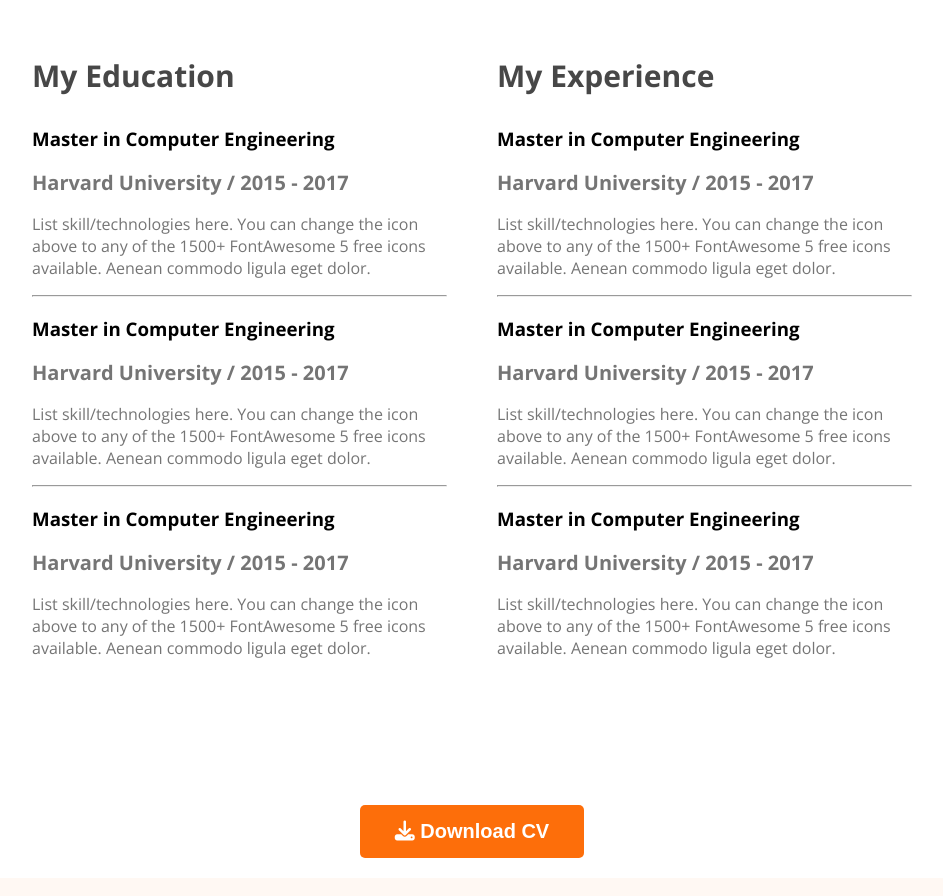
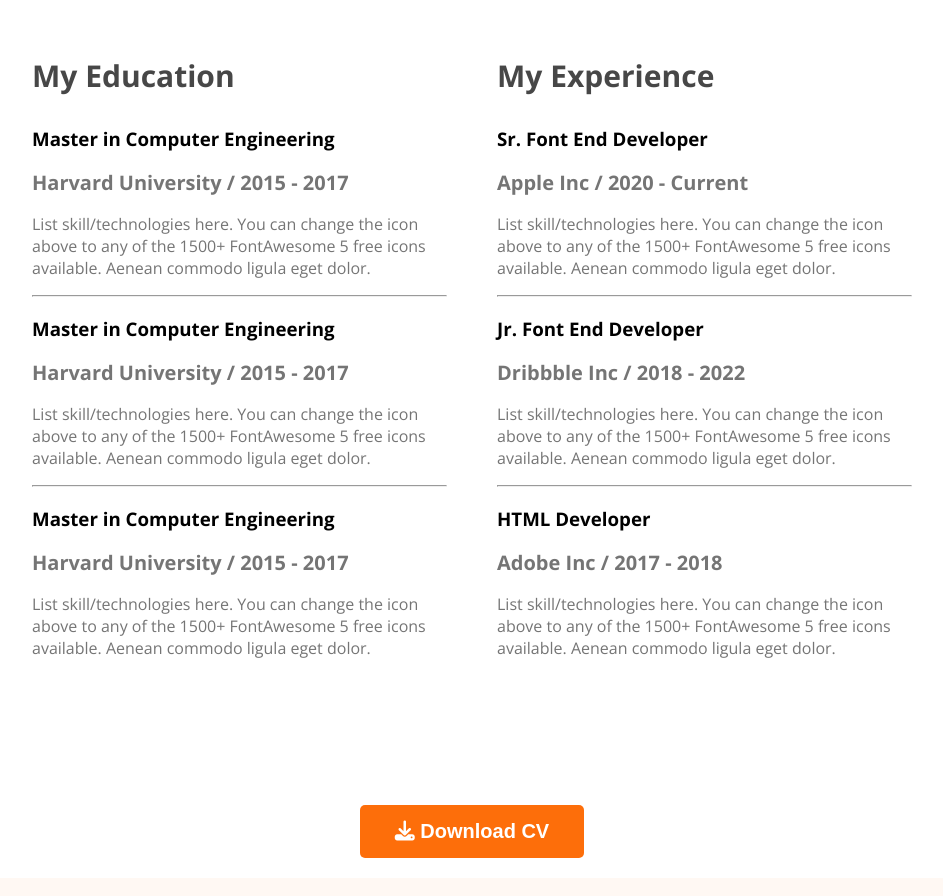
Before and after one commit to Azad1036/my-first-portfolio-website, a plain HTML site: page index.html in a window 1280 px wide. Shown: the part 2700-3596 px from the top of the page, without its empty margins (168-1111 px from the left). Drawn offline with nearby package versions, Linux system fonts and the light colour scheme.

Commit message:
added resume more text

```diff
--- a/index.html
+++ b/index.html
@@ -126,22 +126,22 @@
                 <div class="resume-content">
                     <h3 class="reumse-title">My Experience</h3>
                     <div class="reumse-item">
-                        <h3 class="reusme-item-title">Master in Computer Engineering</h3>
-                        <h2 class="resume-inst">Harvard University / 2015 - 2017</h2>
+                        <h3 class="reusme-item-title">Sr. Font End Developer</h3>
+                        <h2 class="resume-inst">Apple Inc / 2020 - Current</h2>
                         <p class="reuseme-dis">List skill/technologies here. You can change the icon above
                             to any of the 1500+ FontAwesome 5 free icons available. Aenean commodo ligula eget dolor.</p>
                     </div>
                     <hr>
                     <div class="reumse-item">
-                        <h3 class="reusme-item-title">Master in Computer Engineering</h3>
-                        <h2 class="resume-inst">Harvard University / 2015 - 2017</h2>
+                        <h3 class="reusme-item-title">Jr. Font End Developer</h3>
+                        <h2 class="resume-inst">Dribbble Inc / 2018 - 2022</h2>
                         <p class="reuseme-dis">List skill/technologies here. You can change the icon above
                             to any of the 1500+ FontAwesome 5 free icons available. Aenean commodo ligula eget dolor.</p>
                     </div>
                     <hr>
                     <div class="reumse-item">
-                        <h3 class="reusme-item-title">Master in Computer Engineering</h3>
-                        <h2 class="resume-inst">Harvard University / 2015 - 2017</h2>
+                        <h3 class="reusme-item-title">HTML Developer</h3>
+                        <h2 class="resume-inst">Adobe Inc / 2017 - 2018</h2>
                         <p class="reuseme-dis">List skill/technologies here. You can change the icon above
                             to any of the 1500+ FontAwesome 5 free icons available. Aenean commodo ligula eget dolor.</p>
                     </div>
```
